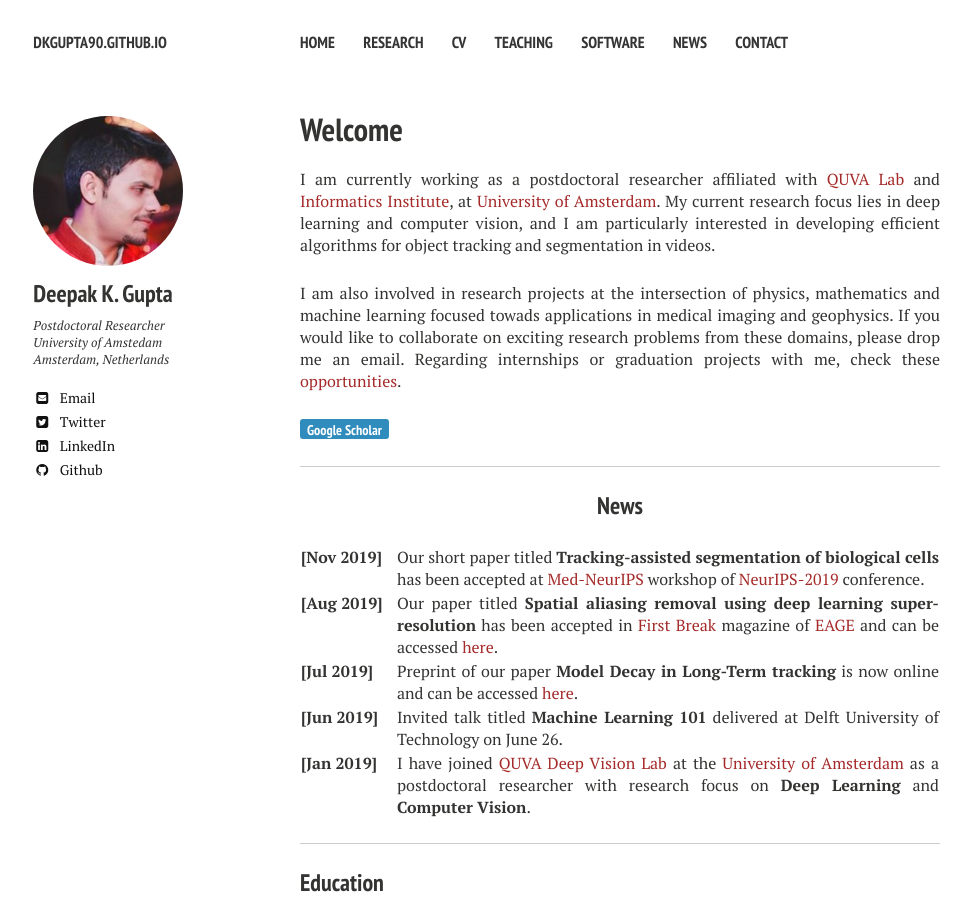
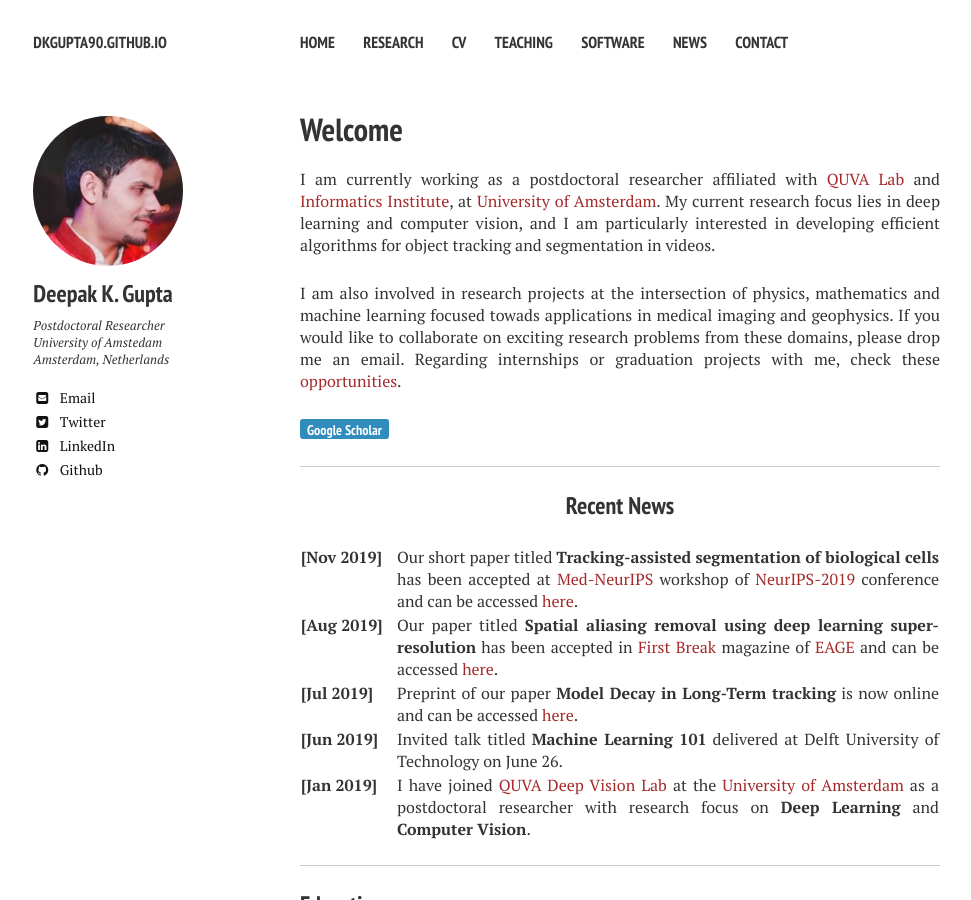
Before and after one commit to dkgupta90/dkgupta90.github.io, a Jekyll site: the page built from index.md, in a window 1280 px wide and 900 px high. Shown: the whole window, without its empty margins (20-991 px from the left). Built offline with Jekyll 4.4.1, drawn with Linux system fonts in a browser that asks for light colours; nearby versions of some CDN libraries.

```diff
--- a/index.md
+++ b/index.md
@@ -13,13 +13,13 @@
 
 ----
 
-<h3 align="center">News</h3>
+<h3 align="center">Recent News</h3>
 <table>
     <col width="15%">
     <col width="85%">
     <tr>
         <td valign="top"><strong>[Nov 2019]</strong></td>
-        <td>Our short paper titled <b>Tracking-assisted segmentation of biological cells</b> has been accepted at <a href='https://sites.google.com/view/med-neurips-2019'>Med-NeurIPS</a> workshop of <a href='https://nips.cc/'>NeurIPS-2019</a> conference.</td>
+        <td>Our short paper titled <b>Tracking-assisted segmentation of biological cells</b> has been accepted at <a href='https://sites.google.com/view/med-neurips-2019'>Med-NeurIPS</a> workshop of <a href='https://nips.cc/'>NeurIPS-2019</a> conference and can be accessed <a href='https://profs.etsmtl.ca/hlombaert/public/medneurips2019/85_CameraReadySubmission_nips_2018.pdf'>here</a>.</td>
     </tr>
     <tr>
         <td valign="top"><strong>[Aug 2019]</strong></td>
```
Also changed, not shown: news/index.md (+1 -1 lines).
